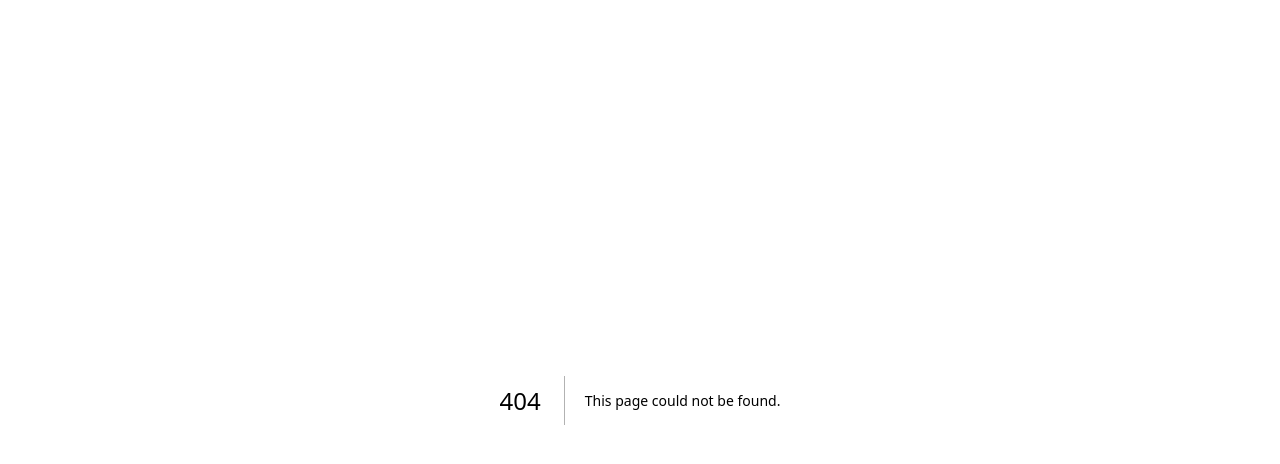
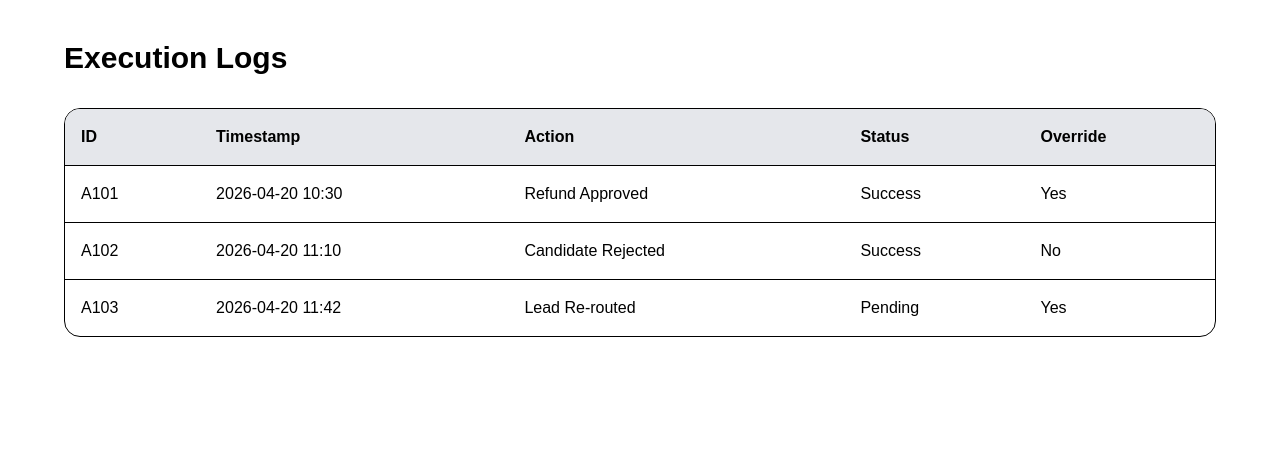
Before and after one commit to Unique-Ade/ai-agentic-automation-platform, a Next.js app: page /logs in a window 1280 px wide. Before the commit this address had no page. Shown: the top 464 px of the page. Built offline with nearby package versions, Linux system fonts and the light colour scheme.

Commit message:
feat: add execution logs page for audit trail visibility

```diff
--- /dev/null
+++ b/app/logs/page.tsx
@@ -0,0 +1,61 @@
+export default function LogsPage() {
+  const logs = [
+    {
+      id: "A101",
+      time: "2026-04-20 10:30",
+      action: "Refund Approved",
+      status: "Success",
+      override: "Yes",
+    },
+    {
+      id: "A102",
+      time: "2026-04-20 11:10",
+      action: "Candidate Rejected",
+      status: "Success",
+      override: "No",
+    },
+    {
+      id: "A103",
+      time: "2026-04-20 11:42",
+      action: "Lead Re-routed",
+      status: "Pending",
+      override: "Yes",
+    },
+  ];
+
+  return (
+    <main className="min-h-screen bg-white p-10 text-black">
+      <div className="max-w-6xl mx-auto">
+        <h1 className="text-3xl font-bold mb-8">
+          Execution Logs
+        </h1>
+
+        <div className="border rounded-2xl overflow-hidden">
+          <table className="w-full">
+            <thead className="bg-gray-200 text-left">
+              <tr>
+                <th className="p-4">ID</th>
+                <th className="p-4">Timestamp</th>
+                <th className="p-4">Action</th>
+                <th className="p-4">Status</th>
+                <th className="p-4">Override</th>
+              </tr>
+            </thead>
+
+            <tbody>
+              {logs.map((log, index) => (
+                <tr key={index} className="border-t">
+                  <td className="p-4">{log.id}</td>
+                  <td className="p-4">{log.time}</td>
+                  <td className="p-4">{log.action}</td>
+                  <td className="p-4">{log.status}</td>
+                  <td className="p-4">{log.override}</td>
+                </tr>
+              ))}
+            </tbody>
+          </table>
+        </div>
+      </div>
+    </main>
+  );
+}
```
